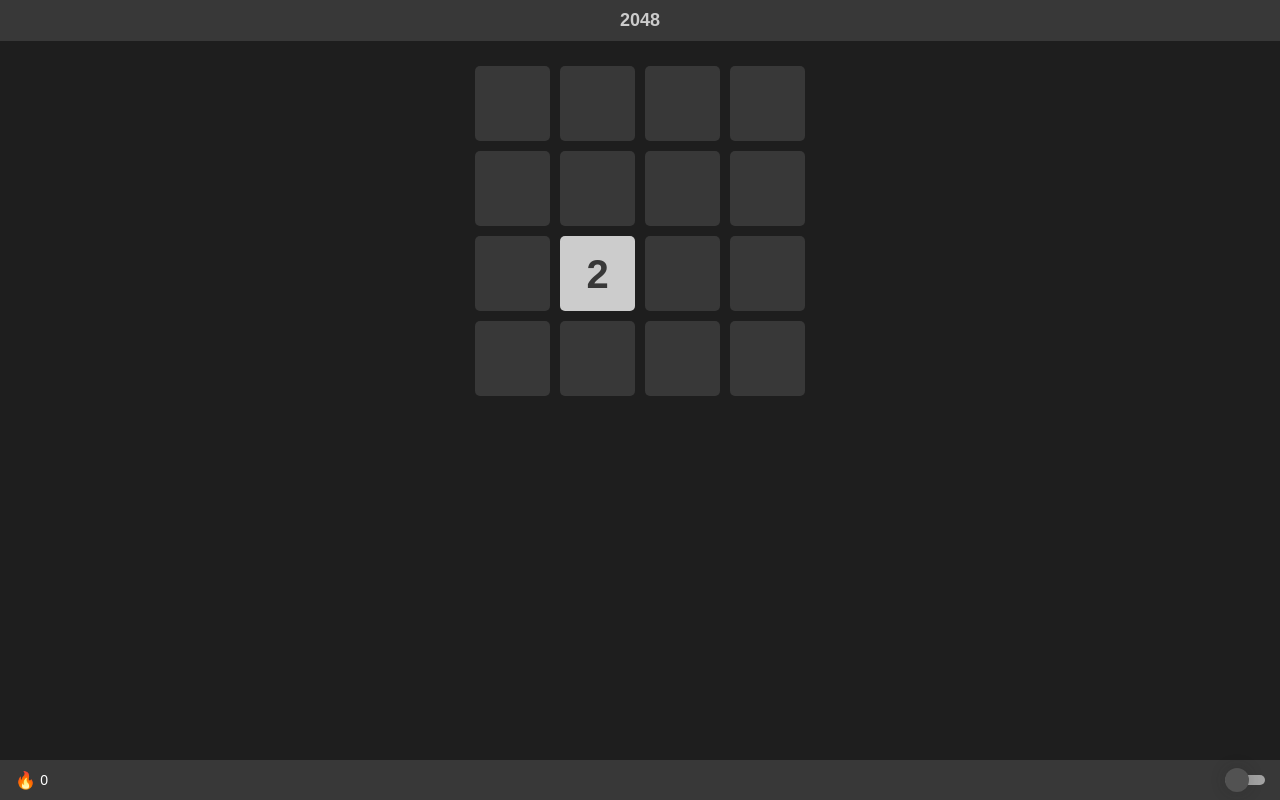
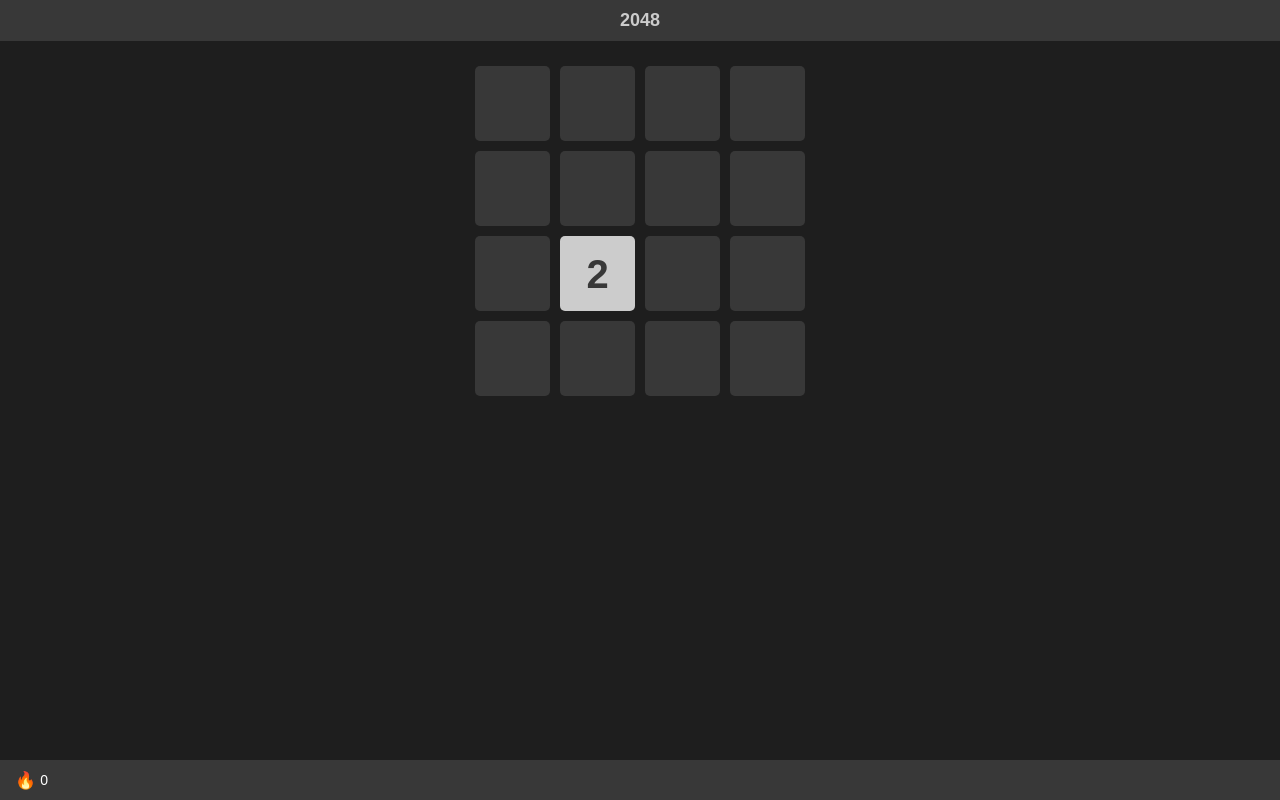
Before and after one commit to renatodelpupo/2048, a Vue app: page /#/ in a window 1280 px wide. Built offline with nearby package versions, Linux system fonts and the light colour scheme.

Commit message:
refactor: delete theme switcher

```diff
--- a/src/components/atoms/ThemeSwitcher.vue
+++ /dev/null
@@ -1,79 +0,0 @@
-<template>
-  <div class="ThemeSwitcher">
-    <label class="switch" id="switch" @click="() => $emit('toggle-theme')">
-      <span class="slider" :class="[darkTheme ? 'theme-dark' : 'theme-light']" />
-    </label>
-  </div>
-</template>
-
-<script lang="ts">
-import { defineComponent, ref } from 'vue'
-
-export default defineComponent({
-  name: 'ThemeSwitcher',
-
-  props: {
-    darkTheme: {
-      default: true,
-      type: Boolean
-    }
-  }
-})
-</script>
-
-<style lang="scss" scoped>
-.ThemeSwitcher {
-  display: flex;
-  flex-direction: column;
-
-  .switch {
-    display: inline-block;
-    height: 25px;
-    position: relative;
-    width: 40px;
-
-    .slider {
-      border-radius: 34px;
-      bottom: 0;
-      cursor: pointer;
-      left: 0;
-      position: absolute;
-      right: 0;
-      top: 0;
-      transition: 0.4s;
-
-      &:before {
-        background-size: 18px;
-        border-radius: 50%;
-        bottom: 0;
-        box-shadow: 0 0px 15px #2020203d;
-        content: '';
-        height: 24px;
-        left: 0px;
-        margin: auto 0;
-        position: absolute;
-        top: 0;
-        transition: 0.4s;
-        width: 24px;
-      }
-
-      &.theme-dark {
-        background-color: #a3a3a3;
-
-        &:before {
-          background-color: #525252;
-        }
-      }
-
-      &.theme-light {
-        background-color: #fcebd8;
-
-        &:before {
-          background-color: #e77538;
-          transform: translateX(18px);
-        }
-      }
-    }
-  }
-}
-</style>
--- a/src/components/organisms/Footer.vue
+++ b/src/components/organisms/Footer.vue
@@ -4,18 +4,14 @@
       <span class="Footer-streak-icon">🔥</span>
       <span lass="Footer-streak-text" v-text="score" />
     </div>
-    <theme-switcher :darkTheme="darkTheme" @toggle-theme="() => $emit('toggle-theme')" />
   </div>
 </template>
 
 <script lang="ts">
 import { defineComponent } from 'vue'
-import ThemeSwitcher from '../atoms/ThemeSwitcher.vue'
 
 export default defineComponent({
   name: 'Footer',
-
-  components: { ThemeSwitcher },
 
   props: {
     darkTheme: {
```
